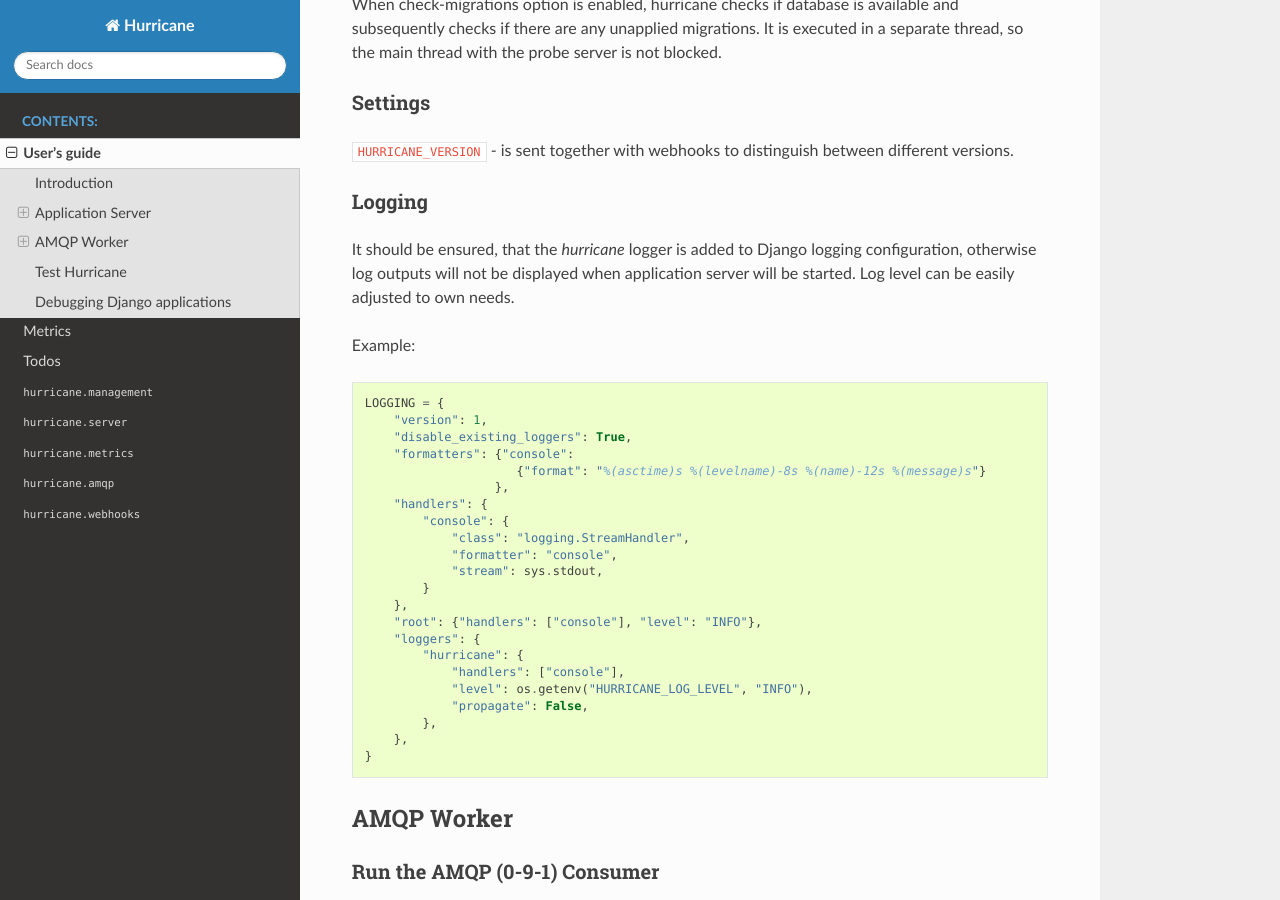
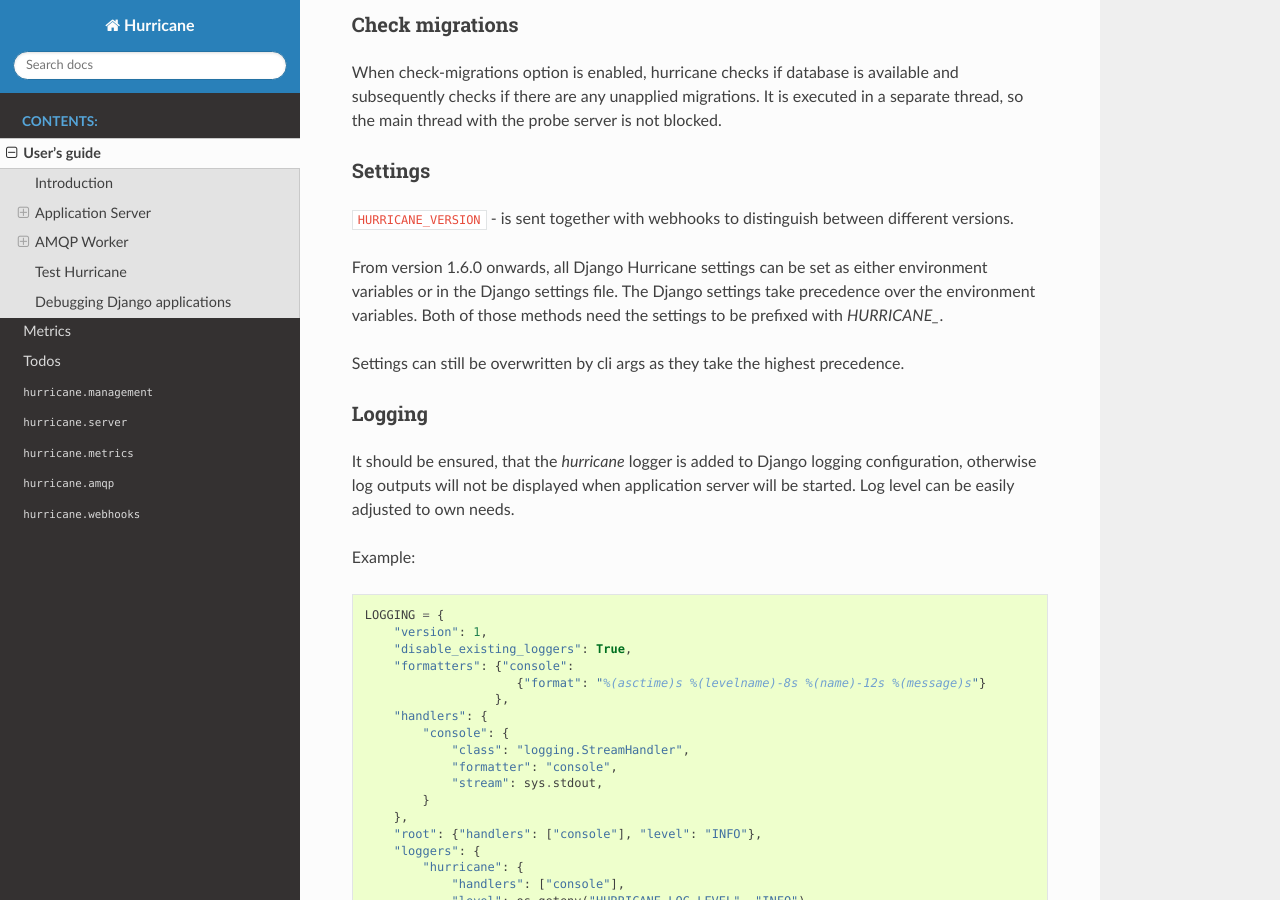
Before and after one commit to django-hurricane/django-hurricane, a Sphinx documentation site: the page built from docs/usage.rst, in a window 1280 px wide and 900 px high, scrolled down 6127 px. Built offline with Sphinx 7.4.7 and the Read the Docs theme 2.0.0, drawn with Linux system fonts in a browser that asks for light colours; some of the changed text lies outside the part shown.

Commit message:
docs: add documentation for new settings feature

```diff
--- a/docs/usage.rst
+++ b/docs/usage.rst
@@ -96,6 +96,11 @@
 | ``--max-memory``           | If specified, process reloads after exceeding maximum memory                  |
 |                            | (RSS) usage (in Mb)                                                           |
 +----------------------------+-------------------------------------------------------------------------------+
+| ``--max-body-size``        | If specified, maximum request body size in bytes                              |
++----------------------------+-------------------------------------------------------------------------------+
+| ``--max-buffer-size``      | If specified, maximum buffer size in bytes                                    |
++----------------------------+-------------------------------------------------------------------------------+
+
 
 **Please note**: :code:`req-queue-len` parameter is set to a default value of 10. It means, that if the length of the
 asynchronous tasks' queue will exceed 10, readiness probe will return the status 400 until the length of the queue
@@ -258,7 +263,13 @@
 
 Settings
 ^^^^^^^^
+
 :code:`HURRICANE_VERSION` - is sent together with webhooks to distinguish between different versions.
+
+From version 1.6.0 onwards, all Django Hurricane settings can be set as either environment variables or in the Django settings file.
+The Django settings take precedence over the environment variables. Both of those methods need the settings to be prefixed with `HURRICANE_`.
+
+Settings can still be overwritten by cli args as they take the highest precedence.
 
 Logging
 ^^^^^^^
```
Also changed, not shown: RELEASE.md (+1 -1 lines), 1 other file.
